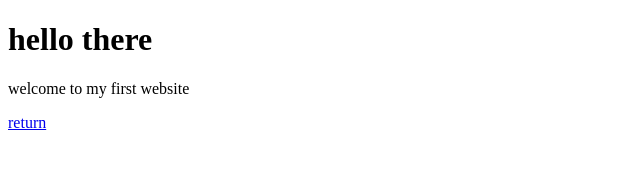
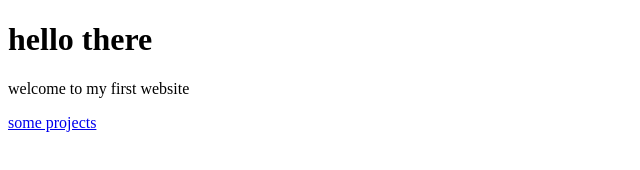
Before and after one commit to Murphy-create/Murphy-create.github.io, a plain HTML site: page index.html in a window 1280 px wide. Shown: the full height of the page, 0-640 px from the left. Drawn offline with Linux system fonts and the light colour scheme.

Commit message:
fix links

```diff
--- a/index.html
+++ b/index.html
@@ -3,6 +3,6 @@
     <body>
         <h1> hello there </h1>
         <p> welcome to my first website</p>
-        <p><a href="index.html">return</ahref></a></p>
+        <p><a href="Projects.html">some projects</ahref></a></p>
     </body>
 </html>
```
